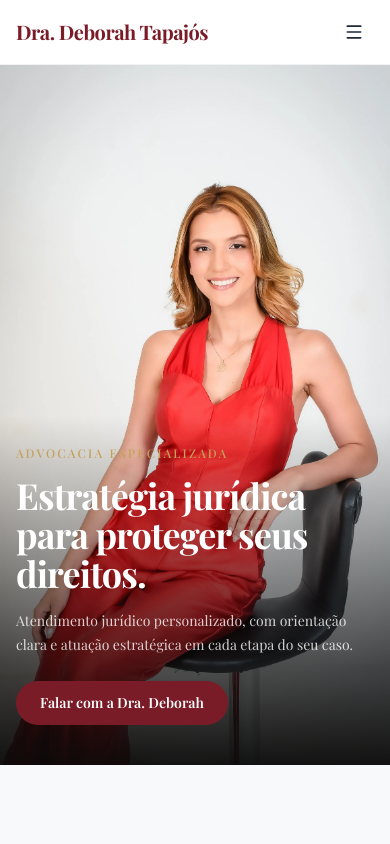
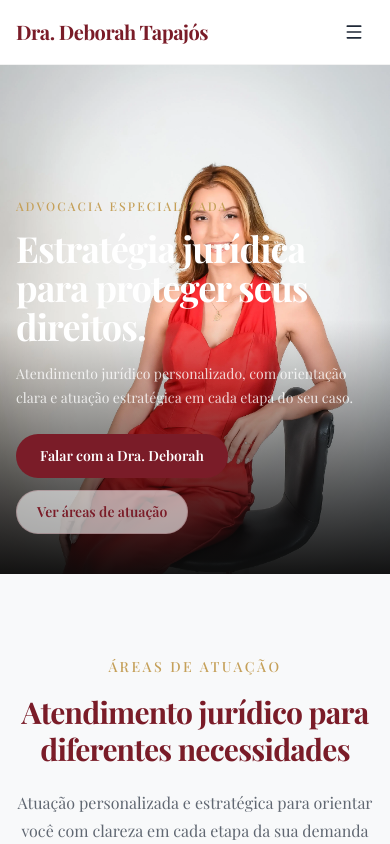
Before and after one commit to Ovidiojcf/deborah-tapajos-lp, a Next.js app: page / in a window 390 px wide. Shown: the top 844 px of the page. Built offline with nearby package versions, Linux system fonts and the light colour scheme; a web font is replaced by a local one.

Commit message:
refine landing page desing and color consistency

```diff
--- a/app/globals.css
+++ b/app/globals.css
@@ -21,9 +21,32 @@
   --color-neutral-light: var(--color-neutral-light);
 
   --font-serif: var(--font-playfair-display);
+  --font-sans: "Segoe UI", "Helvetica Neue", Arial, sans-serif;
 }
 
-/* Header scroll effect */
 html {
   scroll-behavior: smooth;
 }
+
+body {
+  min-height: 100vh;
+  background: #f8f9fa;
+  color: #1f2937;
+  text-rendering: optimizeLegibility;
+  -webkit-font-smoothing: antialiased;
+  -moz-osx-font-smoothing: grayscale;
+}
+
+::selection {
+  background: rgba(122, 28, 40, 0.18);
+  color: #1f2937;
+}
+
+img {
+  user-select: none;
+}
+
+:focus-visible {
+  outline: 2px solid #7a1c28;
+  outline-offset: 2px;
+}
--- a/components/landing/hero.tsx
+++ b/components/landing/hero.tsx
@@ -11,66 +11,15 @@ export function Hero({ whatsappUrl }: HeroProps) {
       className="relative overflow-hidden bg-neutral-light"
       aria-labelledby="hero-title"
     >
-      <div
-        className="
-          mx-auto
-          grid
-          min-h-175
-          max-w-7xl
-          lg:min-h-[calc(100svh-4rem)]
-          lg:grid-cols-[0.9fr_1.1fr]
-          lg:items-center
-          lg:px-8
-        "
-      >
-        {/*
-            IMAGEM
-            Mobile: ocupa todo o Hero e serve como background visual.
-            Desktop: retorna ao fluxo normal em uma coluna própria.
-            */}
-        <div
-          className="
-            relative
-            col-start-1
-            row-start-1
-            h-full
-            overflow-hidden
-            lg:col-start-2
-            lg:min-h-[calc(100svh-4rem)]
-            lg:overflow-visible
-          "
-        >
-          {/* Decoração desktop */}
+      <div className="mx-auto grid min-h-120 max-w-7xl lg:min-h-[calc(100svh-4rem)] lg:grid-cols-[0.9fr_1.1fr] lg:items-center lg:px-8">
+        <div className="relative col-start-1 row-start-1 h-full overflow-hidden lg:col-start-2 lg:min-h-[calc(100svh-4rem)] lg:overflow-visible">
           <div
-            className="
-              pointer-events-none
-              absolute
-              left-1/2
-              top-1/2
-              hidden
-              size-[min(34rem,70vw)]
-              -translate-x-1/2
-              -translate-y-1/2
-              rounded-full
-              border
-              border-gold-accent/20
-              lg:block
-            "
+            className="pointer-events-none absolute left-1/2 top-1/2 hidden size-[min(34rem,70vw)] -translate-x-1/2 -translate-y-1/2 rounded-full border border-gold-accent/20 lg:block"
             aria-hidden="true"
           />
 
           <div
-            className="
-              pointer-events-none
-              absolute
-              bottom-0
-              right-[8%]
-              hidden
-              h-[80%]
-              w-px
-              bg-gold-accent/30
-              lg:block
-            "
+            className="pointer-events-none absolute bottom-0 right-[8%] hidden h-[80%] w-px bg-gold-accent/30 lg:block"
             aria-hidden="true"
           />
 
@@ -80,133 +29,46 @@ export function Hero({ whatsappUrl }: HeroProps) {
             fill
             priority
             sizes="(max-width: 1023px) 100vw, 50vw"
-            className="
-            object-cover
-            object-top
-            lg:object-contain
-            lg:object-bottom
-          "
+            className="object-cover object-top lg:object-contain lg:object-bottom"
           />
 
-          {/* Gradient somente no mobile */}
           <div
-            className="
-              pointer-events-none
-              absolute
-              inset-0
-              bg-linear-to-b
-              from-transparent
-              via-transparent
-              to-neutral-950/95
-              lg:hidden
-            "
+            className="pointer-events-none absolute inset-0 bg-linear-to-b from-transparent via-transparent to-neutral-950/95 lg:hidden"
             aria-hidden="true"
           />
         </div>
 
-        {/* ============================================================
-            CONTEÚDO
-            Mobile: sobreposto à imagem.
-            Desktop: retorna para a coluna esquerda.
-            ============================================================ */}
-        <div
-          className="
-            relative
-            z-10
-            col-start-1
-            row-start-1
-            flex
-            h-full
-            items-end
-            px-4
-            pb-10
-            pt-32
-            sm:px-6
-            sm:pb-14
-            lg:col-start-1
-            lg:h-auto
-            lg:items-center
-            lg:px-0
-            lg:py-24
-          "
-        >
+        <div className="relative z-10 col-start-1 row-start-1 flex h-full items-end px-4 pb-10 pt-32 sm:px-6 sm:pb-14 lg:col-start-1 lg:h-auto lg:items-center lg:px-0 lg:py-24">
           <div className="max-w-xl">
-            <span
-              className="
-                inline-block
-                text-xs
-                font-medium
-                uppercase
-                tracking-[0.18em]
-                text-gold-accent
-                sm:text-sm
-              "
-            >
+            <span className="inline-block text-xs font-medium uppercase tracking-[0.18em] text-gold-accent sm:text-sm">
               Advocacia especializada
             </span>
 
             <h1
               id="hero-title"
-              className="
-                mt-3
-                max-w-2xl
-                font-serif
-                text-4xl
-                font-bold
-                leading-[1.08]
-                tracking-tight
-                text-white
-                sm:text-5xl
-                lg:mt-4
-                lg:text-6xl
-                lg:text-bordeaux-primary
-              "
+              className="mt-3 max-w-2xl font-serif text-4xl font-bold leading-[1.08] tracking-tight text-white sm:text-5xl lg:mt-4 lg:text-6xl lg:text-bordeaux-primary"
             >
               Estratégia jurídica para proteger seus direitos.
             </h1>
 
-            <p
-              className="
-                mt-4
-                max-w-lg
-                text-sm
-                leading-6
-                text-white/80
-                sm:text-base
-                sm:leading-7
-                lg:mt-6
-                lg:text-lg
-                lg:leading-8
-                lg:text-neutral-dark/75
-              "
-            >
+            <p className="mt-4 max-w-lg text-sm leading-6 text-white/80 sm:text-base sm:leading-7 lg:mt-6 lg:text-lg lg:leading-8 lg:text-neutral-dark/75">
               Atendimento jurídico personalizado, com orientação clara e atuação
               estratégica em cada etapa do seu caso.
             </p>
 
-            <div className="mt-6 lg:mt-8">
+            <div className="mt-6 flex flex-wrap items-center gap-3 lg:mt-8">
               <a
                 href={whatsappUrl}
-                className="
-                  inline-flex
-                  h-11
-                  items-center
-                  justify-center
-                  rounded-full
-                  bg-bordeaux-primary
-                  px-6
-                  text-sm
-                  font-semibold
-                  text-white
-                  transition-colors
-                  hover:bg-bordeaux-hover
-                  focus-visible:outline-2
-                  focus-visible:outline-offset-2
-                  focus-visible:outline-bordeaux-primary
-                "
+                className="inline-flex h-11 items-center justify-center rounded-full bg-bordeaux-primary px-6 text-sm font-semibold text-white transition-all duration-200 hover:bg-bordeaux-hover hover:shadow-[0_16px_32px_rgba(122,28,40,0.18)] focus-visible:outline-2 focus-visible:outline-offset-2 focus-visible:outline-bordeaux-primary"
                 aria-label="Falar com a Dra. Deborah no WhatsApp"
               >
                 Falar com a Dra. Deborah
+              </a>
+              <a
+                href="#areas-de-atuacao"
+                className="inline-flex h-11 items-center justify-center rounded-full border border-bordeaux-primary/20 bg-white/60 px-5 text-sm font-semibold text-bordeaux-primary transition-colors hover:bg-white focus-visible:outline-2 focus-visible:outline-offset-2 focus-visible:outline-bordeaux-primary"
+              >
+                Ver áreas de atuação
               </a>
             </div>
           </div>
--- a/components/landing/services.tsx
+++ b/components/landing/services.tsx
@@ -135,7 +135,7 @@ export function Services({ whatsappUrl }: ServicesProps) {
                 {/* Card content */}
                 <div className="relative z-10 flex h-full flex-col justify-between p-6 sm:p-7 lg:p-8">
                   <div className="flex items-start justify-between gap-4">
-                    <div className="flex size-11 shrink-0 items-center justify-center rounded-full bg-white/10 text-gold-accent">
+                    <div className="flex size-11 shrink-0 items-center justify-center rounded-full bg-white/10 text-gold-accent shadow-[0_8px_18px_rgba(0,0,0,0.12)]">
                       <Icon
                         className="size-5"
                         strokeWidth={1.7}
@@ -143,7 +143,7 @@ export function Services({ whatsappUrl }: ServicesProps) {
                       />
                     </div>
 
-                    <span className="rounded-full border border-white/20 bg-black/20 px-3 py-1 text-xs font-medium uppercase tracking-[0.12em] text-white/90 backdrop-blur-sm">
+                    <span className="rounded-full border border-white/20 bg-black/20 px-3 py-1 text-[10px] font-medium uppercase tracking-[0.12em] text-white/90 backdrop-blur-sm sm:text-xs">
                       {area.badge}
                     </span>
                   </div>
```
Also changed, not shown: components/landing/about.tsx (+14 -11 lines), components/layout/header.tsx (+6 -7 lines). Lines whose indentation alone changed are shown as unchanged.
